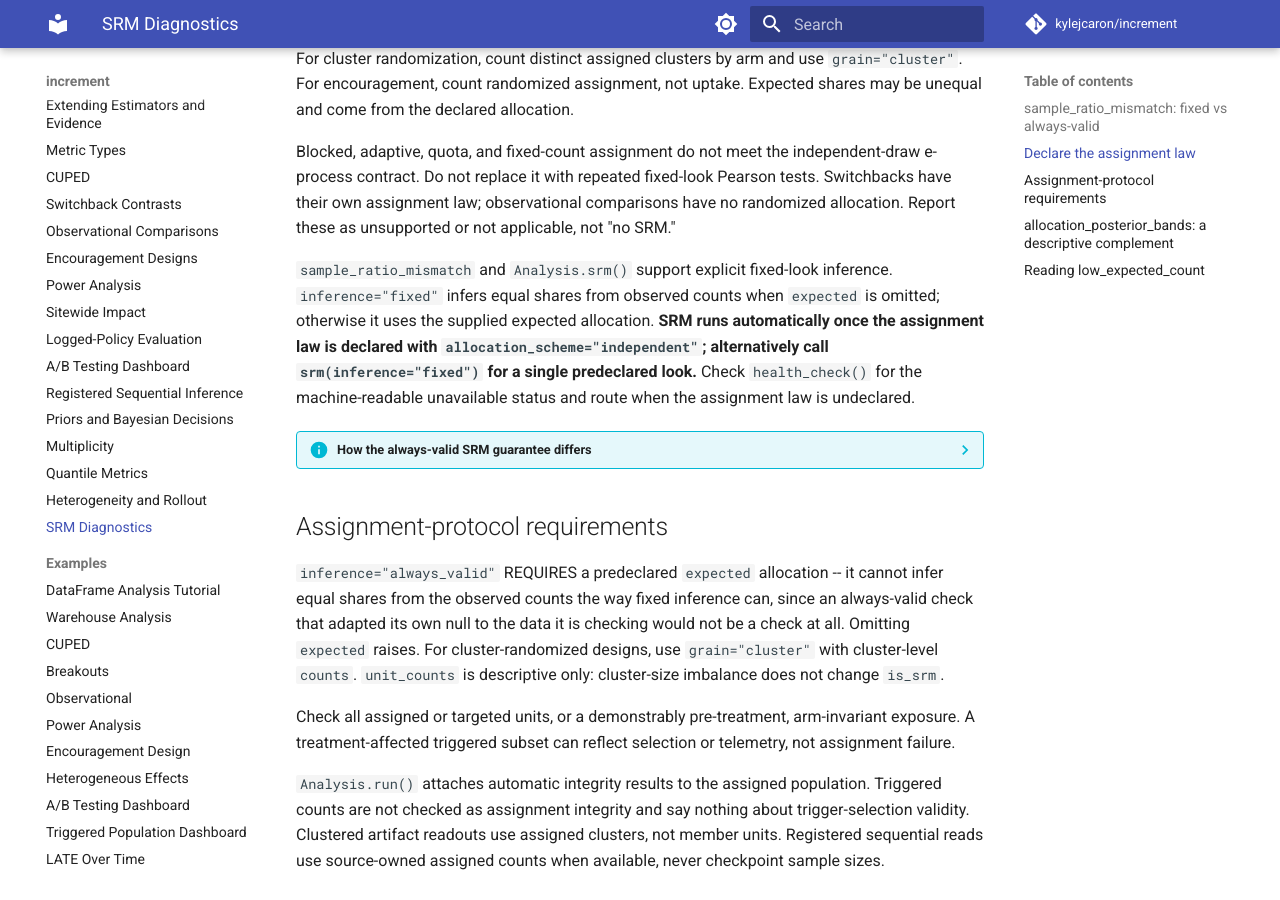
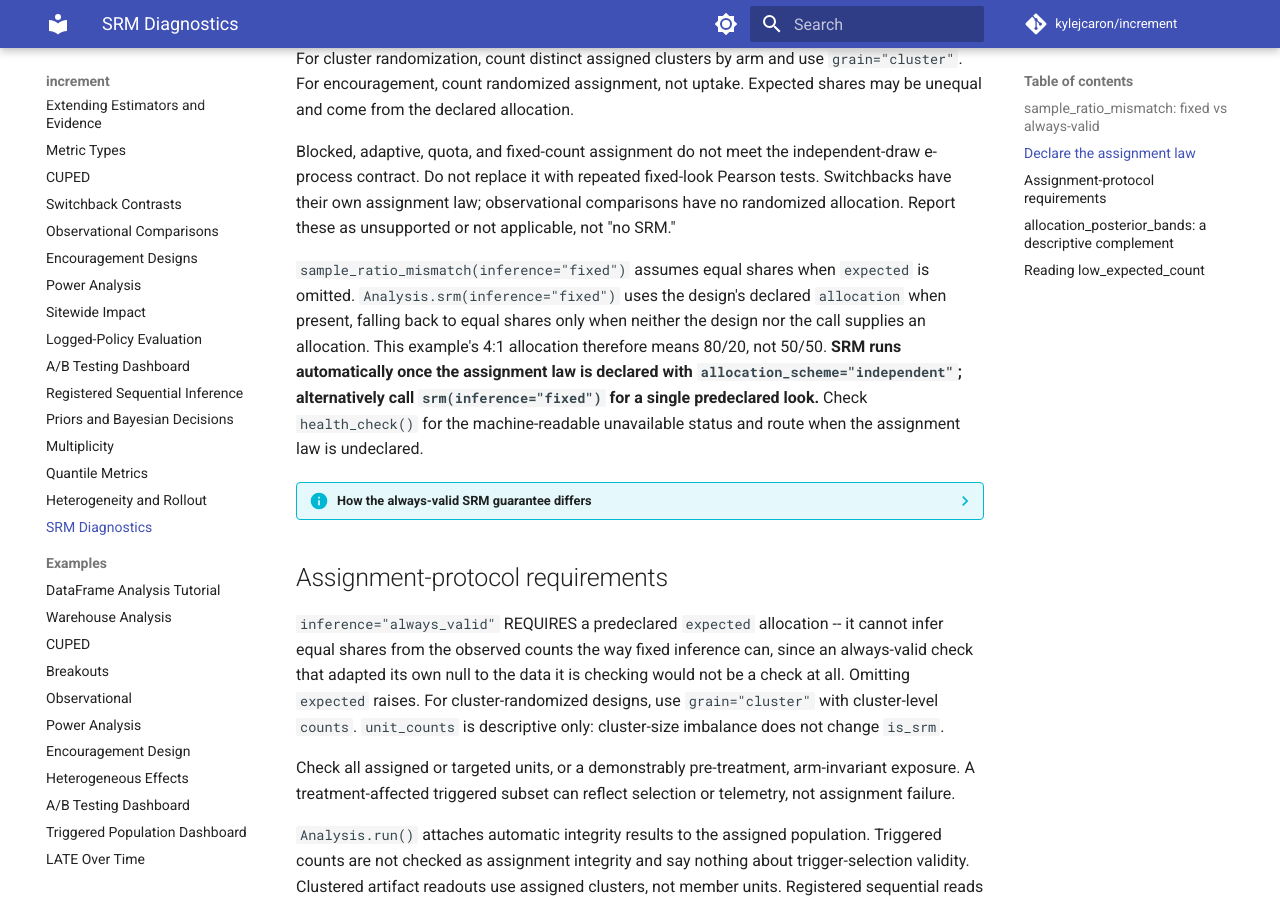
Before and after one commit to kylejcaron/increment, an MkDocs documentation site: the page built from docs/guides/srm-diagnostics.md, in a window 1280 px wide and 900 px high, scrolled down 1303 px. Built offline with MkDocs 1.6.1 and Material for MkDocs 9.7.7, drawn with Linux system fonts in a browser that asks for light colours; comment, search, counter and statistics services are not loaded.

Commit message:
Clarify fixed SRM allocation and quantile coverage

```diff
--- a/docs/guides/srm-diagnostics.md
+++ b/docs/guides/srm-diagnostics.md
@@ -73,9 +73,11 @@ Pearson tests. Switchbacks have their own assignment law; observational
 comparisons have no randomized allocation. Report these as unsupported or not
 applicable, not "no SRM."
 
-`sample_ratio_mismatch` and `Analysis.srm()` support explicit fixed-look
-inference. `inference="fixed"` infers equal shares from observed counts when
-`expected` is omitted; otherwise it uses the supplied expected allocation.
+`sample_ratio_mismatch(inference="fixed")` assumes equal shares when
+`expected` is omitted. `Analysis.srm(inference="fixed")` uses the design's
+declared `allocation` when present, falling back to equal shares only when
+neither the design nor the call supplies an allocation. This example's 4:1
+allocation therefore means 80/20, not 50/50.
 **SRM runs automatically once the assignment law is declared with
 `allocation_scheme="independent"`; alternatively call `srm(inference="fixed")`
 for a single predeclared look.** Check `health_check()` for the machine-readable
```
Also changed, not shown: docs/guides/quantile-metrics.md (+6 -4 lines).
